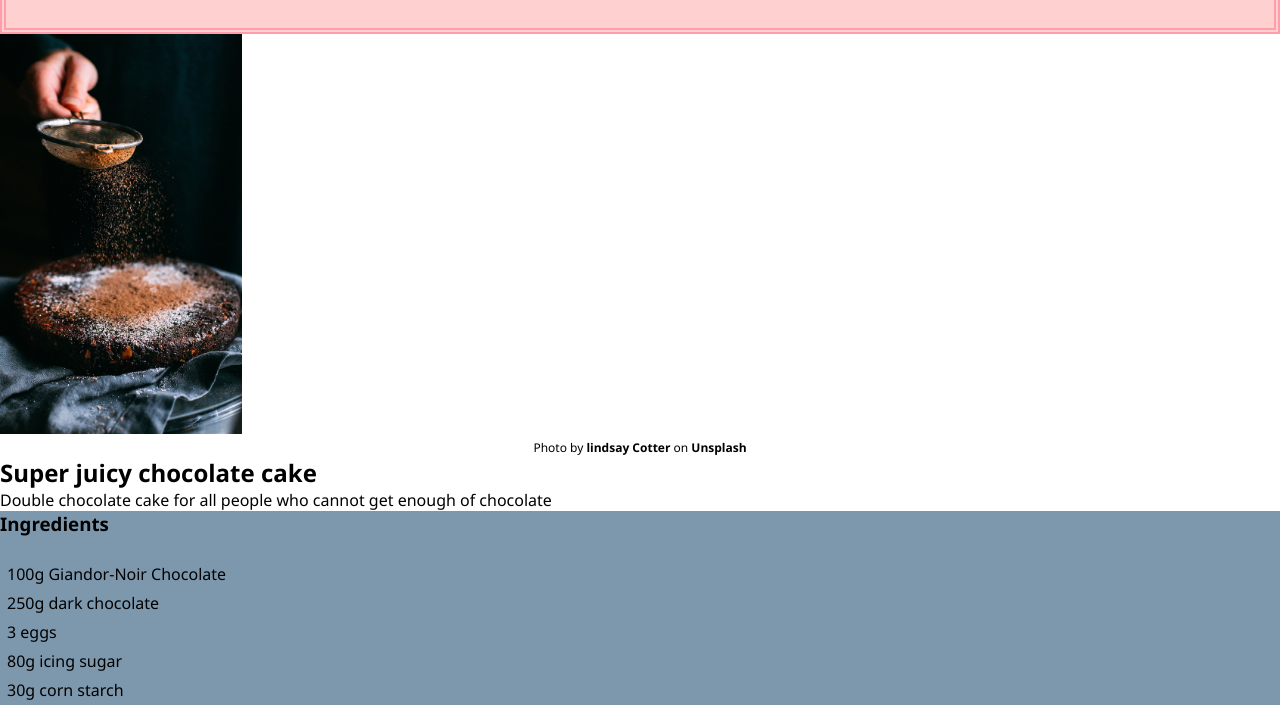
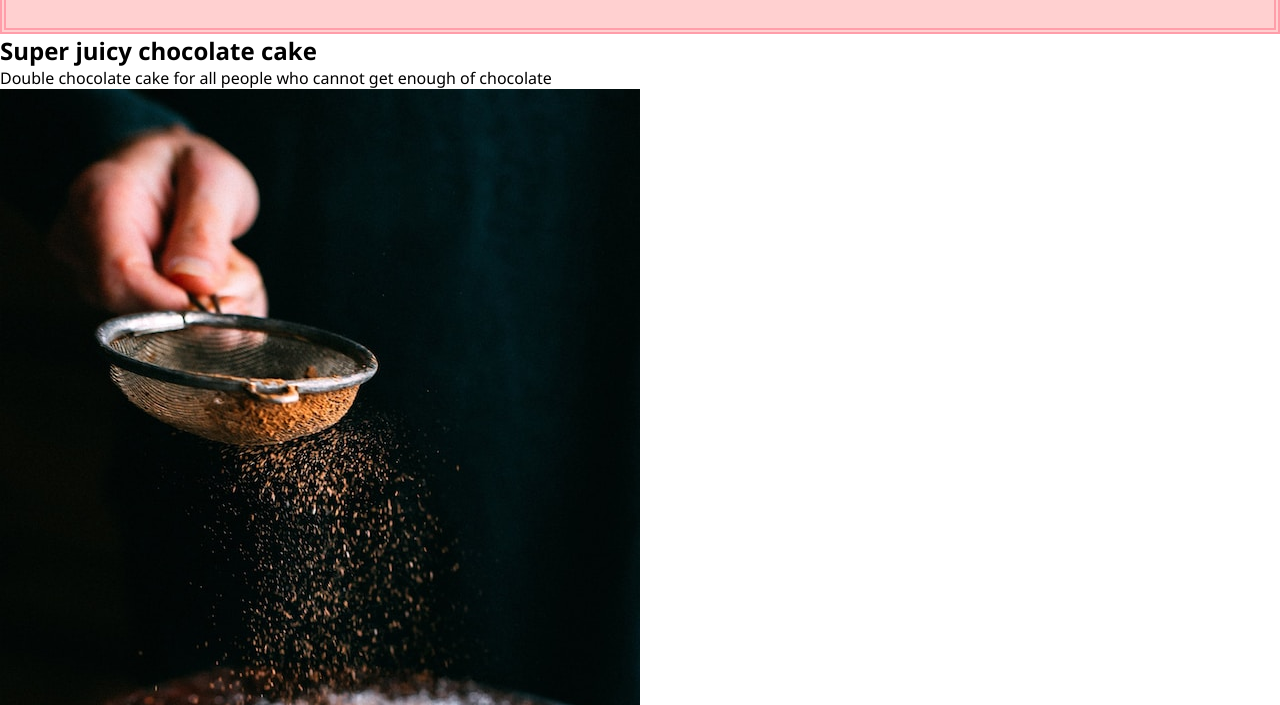
Before and after one commit to melinaDaendliker/odin-recipes, a plain HTML site: page pages/trufflecake.html in a window 1280 px wide. Shown: the part 81-786 px from the top of the page. Drawn offline with Linux system fonts and the light colour scheme.

Commit message:
change css styling of cake page

```diff
--- a/pages/trufflecake.html
+++ b/pages/trufflecake.html
@@ -7,16 +7,20 @@
 </head>
 <body>
     <h1>Chocolate Truffle Cake</h1>
+    <div class="cake-page">
+        <div class="cake-text">
+            <h2>Super juicy chocolate cake</h2>
+            <p>Double chocolate cake for all people who cannot get enough of chocolate</p>
+        </div>
+        <div class="cake-card">
             <figure>
                 <img src="../images/chocolatecake.jpg"
                 alt="chocolate cake on a table"
-        height="400">
+                class="cake-img">
                 <figcaption>
                     Photo by <a href="https://unsplash.com/de/@cottercrunch?utm_source=unsplash&utm_medium=referral&utm_content=creditCopyText">lindsay Cotter</a> on <a href="https://unsplash.com/de/fotos/9J7sHieVFi0?utm_source=unsplash&utm_medium=referral&utm_content=creditCopyText">Unsplash</a>
                 </figcaption>
             </figure>
-    <h2>Super juicy chocolate cake</h2>
-    <p>Double chocolate cake for all people who cannot get enough of chocolate</p>
             <div class="ingredients cake">
                 <h3>Ingredients</h3>
                 <ul>
@@ -30,6 +34,7 @@
                     <li>120g double cream</li>
                 </ul>
             </div>
+        </div>
         <div class="recipe cake">
             <h3>Recipe</h3>
             <ol>
@@ -42,5 +47,6 @@
             </ol>
         </div>
         <a href="../index.html">Return to main page</a>
+    </div>
 </body>
 </html>
```
Lines whose indentation alone changed are shown as unchanged.
